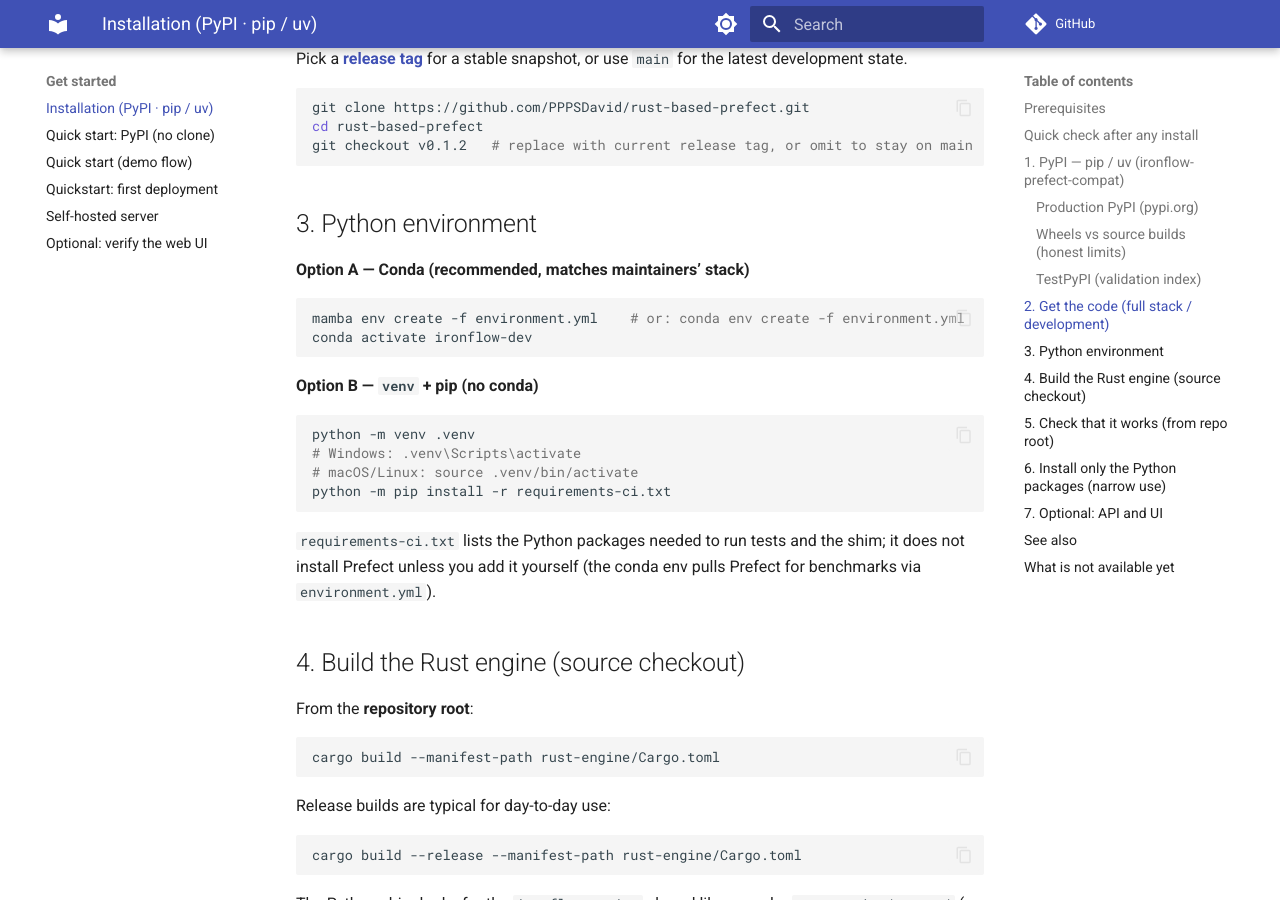
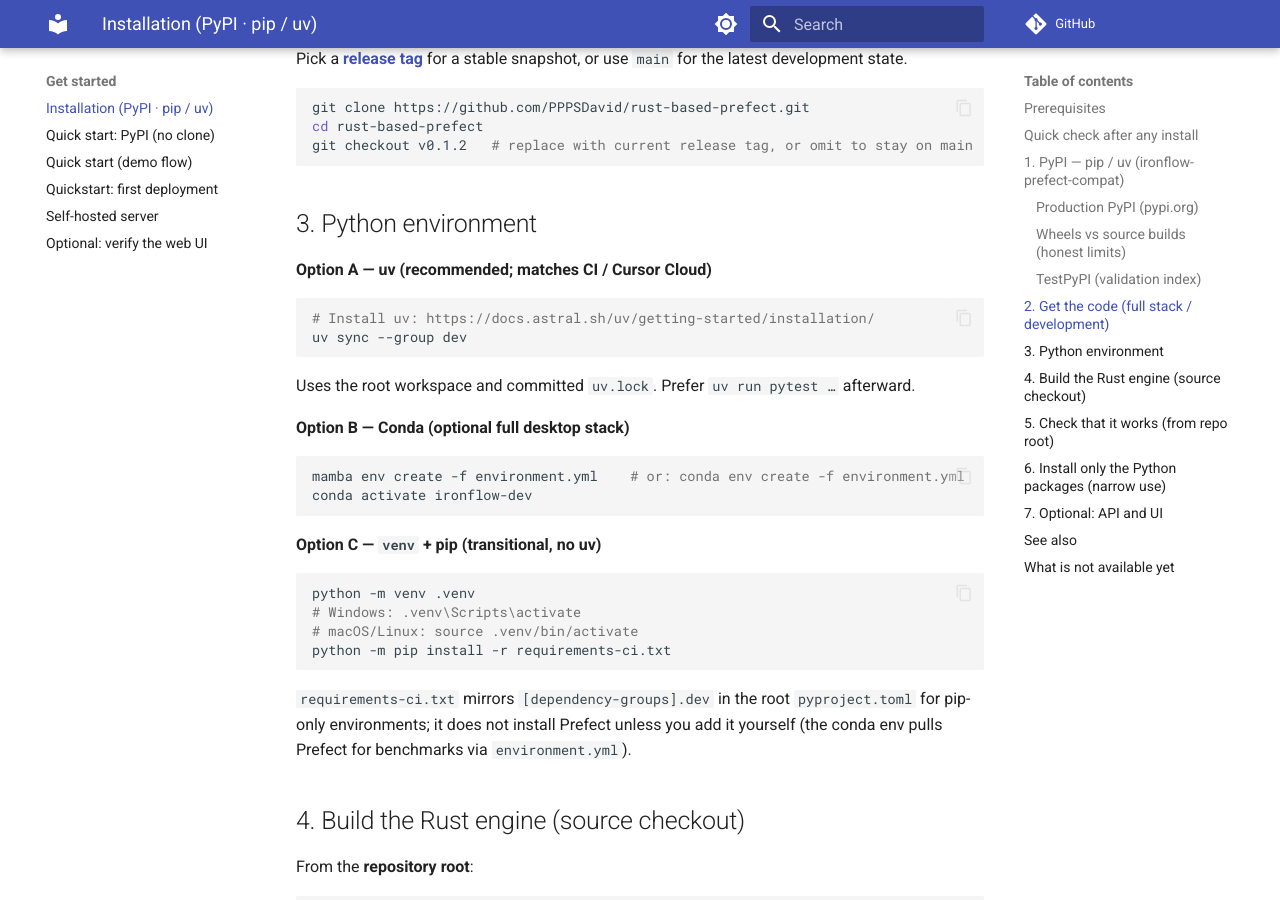
Before and after one commit to PPPSDavid/rust-based-prefect, an MkDocs documentation site: the page built from docs/INSTALL.md, in a window 1280 px wide and 900 px high, scrolled down 3358 px. Built offline with MkDocs 1.6.1 and Material for MkDocs 9.7.7, drawn with Linux system fonts in a browser that asks for light colours; comment, search, counter and statistics services are not loaded.

Commit message:
chore: Phase 1 uv workspace hub (lock, CI, Cloud) (#42)
* chore: adopt uv workspace for CI and Cloud Python deps

Add root uv workspace + uv.lock, switch lint/test/E2E and
cloud-install to uv sync --frozen, and document uv as the
primary contributor install path. Keep requirements-ci.txt
and wheel publish jobs unchanged.

Also harden flaky subflow cancel tests that intermittently
failed on the Python 3.12 CI matrix.

Co-authored-by: David Yu <PPPSDavid@users.noreply.github.com>

* fix(ci): pin uv run --python for matrix; stabilize cancel waits

uv run was recreating .venv from .python-version (3.12) on the 3.11
matrix job. Wait for nested child flow runs before canceling to avoid
PENDING→RUNNING version conflicts.

Co-authored-by: David Yu <PPPSDavid@users.noreply.github.com>

---------

Co-authored-by: Cursor Agent <cursoragent@cursor.com>
Co-authored-by: David Yu <PPPSDavid@users.noreply.github.com>

````diff
--- a/docs/INSTALL.md
+++ b/docs/INSTALL.md
@@ -128,14 +128,23 @@ git checkout v0.1.2   # replace with current release tag, or omit to stay on mai
 
 ## 3. Python environment
 
-**Option A — Conda (recommended, matches maintainers’ stack)**
+**Option A — uv (recommended; matches CI / Cursor Cloud)**
+
+```bash
+# Install uv: https://docs.astral.sh/uv/getting-started/installation/
+uv sync --group dev
+```
+
+Uses the root workspace and committed `uv.lock`. Prefer `uv run pytest …` afterward.
+
+**Option B — Conda (optional full desktop stack)**
 
 ```bash
 mamba env create -f environment.yml    # or: conda env create -f environment.yml
 conda activate ironflow-dev
 ```
 
-**Option B — `venv` + pip (no conda)**
+**Option C — `venv` + pip (transitional, no uv)**
 
 ```bash
 python -m venv .venv
@@ -144,7 +153,7 @@ python -m venv .venv
 python -m pip install -r requirements-ci.txt
 ```
 
-`requirements-ci.txt` lists the Python packages needed to run tests and the shim; it does not install Prefect unless you add it yourself (the conda env pulls Prefect for benchmarks via `environment.yml`).
+`requirements-ci.txt` mirrors `[dependency-groups].dev` in the root `pyproject.toml` for pip-only environments; it does not install Prefect unless you add it yourself (the conda env pulls Prefect for benchmarks via `environment.yml`).
 
 ## 4. Build the Rust engine (source checkout)
 
--- a/requirements-ci.txt
+++ b/requirements-ci.txt
@@ -1,3 +1,8 @@
+# DEPRECATED for primary installs: prefer `uv sync --frozen --group dev`
+# (see root pyproject.toml [dependency-groups].dev and committed uv.lock).
+# Kept for transitional pip-only environments. Ranges should stay aligned with
+# [dependency-groups].dev in the root pyproject.toml.
+#
 # CI and local "full test" installs (see README). Mirrors environment.yml intent without conda.
 pytest>=8,<9
 pydantic>=2,<3
````
Also changed, not shown: AGENTS.md (+18 -16 lines), README.md (+12 -3 lines), RELEASING.md (+1 -1 lines), docs/DISTRIBUTION.md (+13 -2 lines), docs/how-to/setup.md (+12 -3 lines), pyproject.toml (+22 -1 lines), 6 other files.
